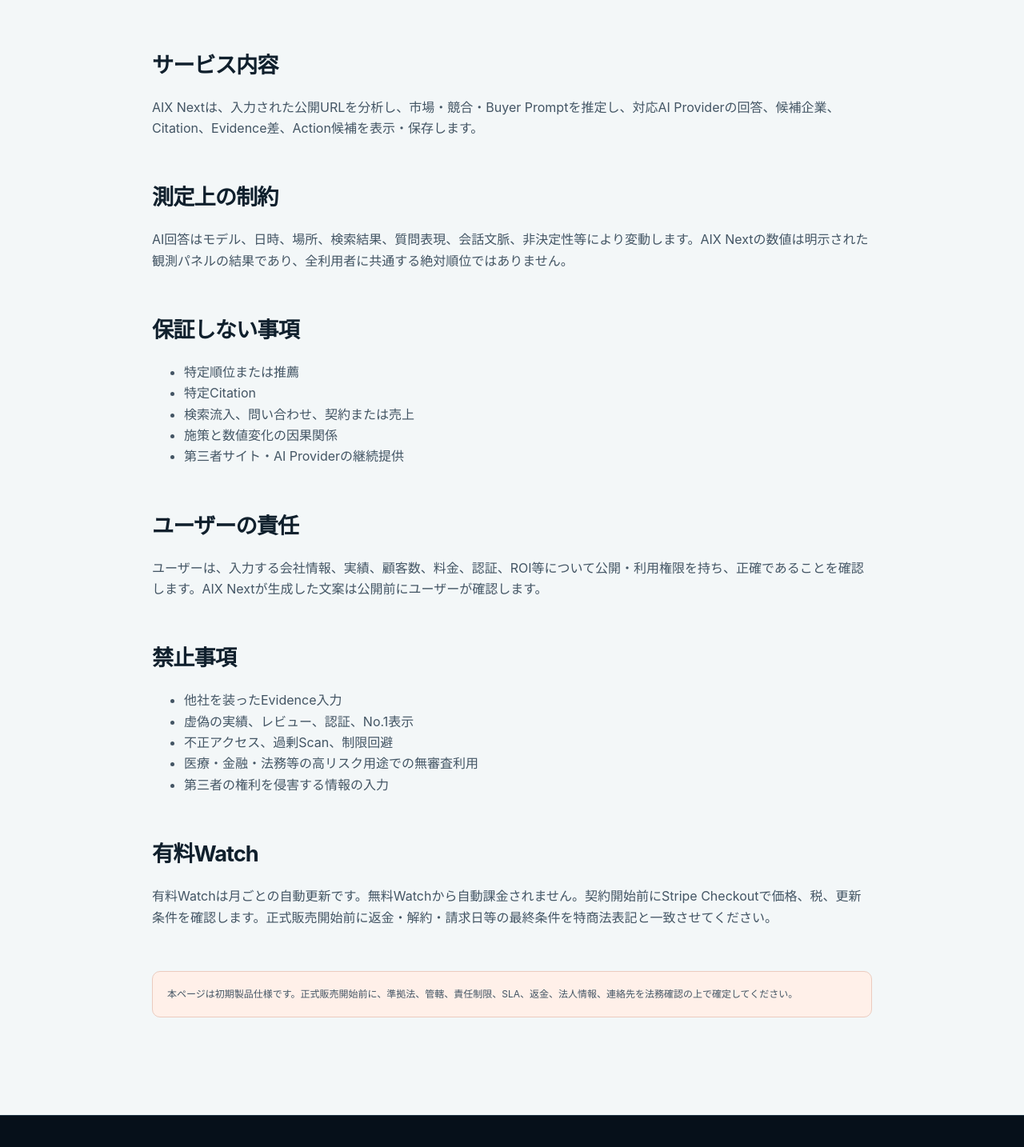
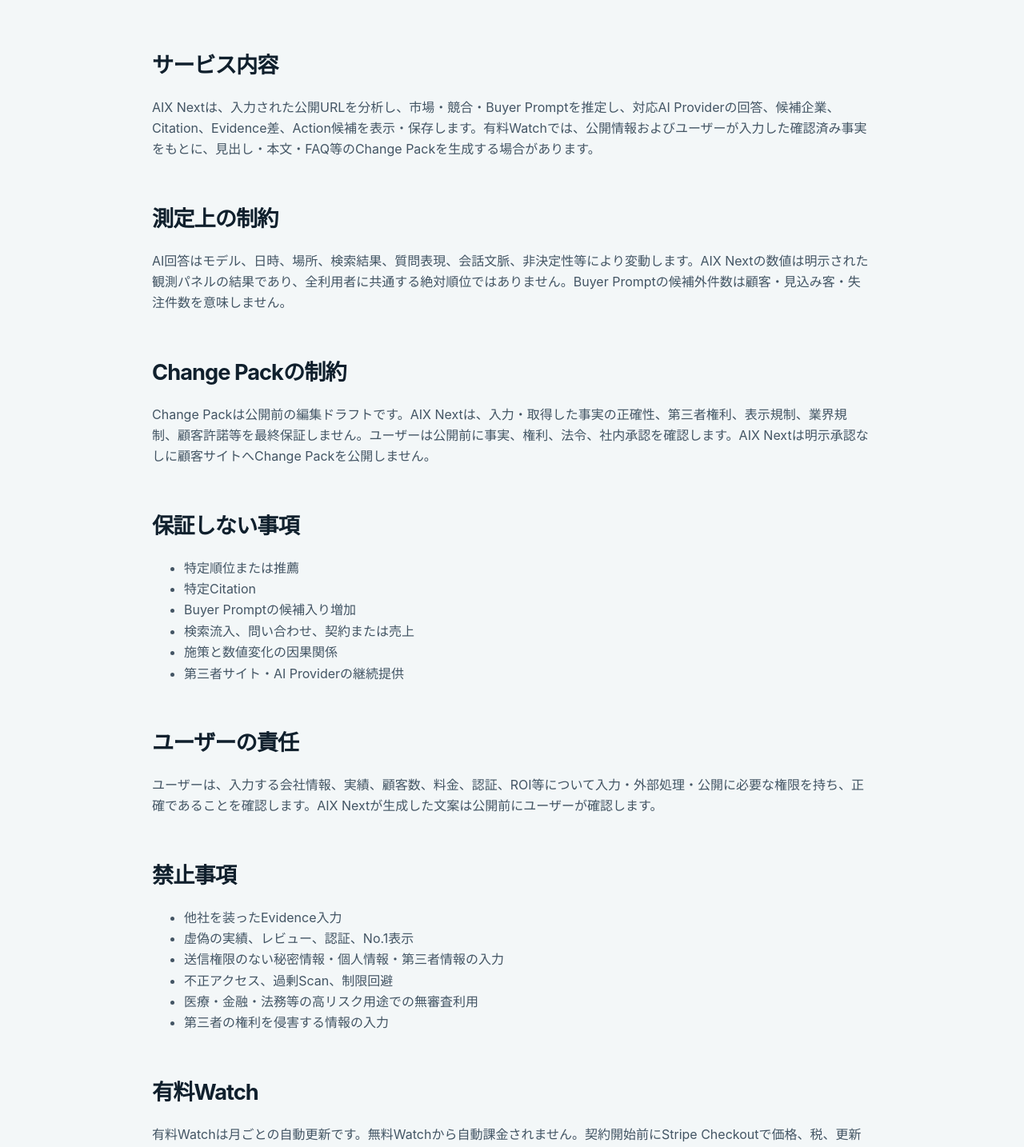
Before and after one commit to salve-de/AIX-next, a Next.js app: page /terms in a window 1280 px wide. Shown: the part 520-1954 px from the top of the page at 80% size. Built offline with nearby package versions, Linux system fonts and the light colour scheme; no server answers.

Commit message:
align terms with change pack execution model

```diff
--- a/app/terms/page.tsx
+++ b/app/terms/page.tsx
@@ -1,13 +1,14 @@
 import { MarketingShell } from "@/components/marketing-shell";
 
 export default function TermsPage() {
-  return <MarketingShell eyebrow="TERMS" title="観測値を、保証と混同しないための条件。" lead="AIX NextはAI回答を継続観測するサービスです。外部AIの順位・推薦・引用・売上を支配または保証するものではありません。">
-    <h2>サービス内容</h2><p>AIX Nextは、入力された公開URLを分析し、市場・競合・Buyer Promptを推定し、対応AI Providerの回答、候補企業、Citation、Evidence差、Action候補を表示・保存します。</p>
-    <h2>測定上の制約</h2><p>AI回答はモデル、日時、場所、検索結果、質問表現、会話文脈、非決定性等により変動します。AIX Nextの数値は明示された観測パネルの結果であり、全利用者に共通する絶対順位ではありません。</p>
-    <h2>保証しない事項</h2><ul><li>特定順位または推薦</li><li>特定Citation</li><li>検索流入、問い合わせ、契約または売上</li><li>施策と数値変化の因果関係</li><li>第三者サイト・AI Providerの継続提供</li></ul>
-    <h2>ユーザーの責任</h2><p>ユーザーは、入力する会社情報、実績、顧客数、料金、認証、ROI等について公開・利用権限を持ち、正確であることを確認します。AIX Nextが生成した文案は公開前にユーザーが確認します。</p>
-    <h2>禁止事項</h2><ul><li>他社を装ったEvidence入力</li><li>虚偽の実績、レビュー、認証、No.1表示</li><li>不正アクセス、過剰Scan、制限回避</li><li>医療・金融・法務等の高リスク用途での無審査利用</li><li>第三者の権利を侵害する情報の入力</li></ul>
+  return <MarketingShell eyebrow="TERMS" title="観測値と変更案を、保証と混同しないための条件。" lead="AIX NextはAI回答を観測し、改善候補とChange Packを作成するサービスです。外部AIの順位・推薦・引用・問い合わせ・売上を支配または保証するものではありません。">
+    <h2>サービス内容</h2><p>AIX Nextは、入力された公開URLを分析し、市場・競合・Buyer Promptを推定し、対応AI Providerの回答、候補企業、Citation、Evidence差、Action候補を表示・保存します。有料Watchでは、公開情報およびユーザーが入力した確認済み事実をもとに、見出し・本文・FAQ等のChange Packを生成する場合があります。</p>
+    <h2>測定上の制約</h2><p>AI回答はモデル、日時、場所、検索結果、質問表現、会話文脈、非決定性等により変動します。AIX Nextの数値は明示された観測パネルの結果であり、全利用者に共通する絶対順位ではありません。Buyer Promptの候補外件数は顧客・見込み客・失注件数を意味しません。</p>
+    <h2>Change Packの制約</h2><p>Change Packは公開前の編集ドラフトです。AIX Nextは、入力・取得した事実の正確性、第三者権利、表示規制、業界規制、顧客許諾等を最終保証しません。ユーザーは公開前に事実、権利、法令、社内承認を確認します。AIX Nextは明示承認なしに顧客サイトへChange Packを公開しません。</p>
+    <h2>保証しない事項</h2><ul><li>特定順位または推薦</li><li>特定Citation</li><li>Buyer Promptの候補入り増加</li><li>検索流入、問い合わせ、契約または売上</li><li>施策と数値変化の因果関係</li><li>第三者サイト・AI Providerの継続提供</li></ul>
+    <h2>ユーザーの責任</h2><p>ユーザーは、入力する会社情報、実績、顧客数、料金、認証、ROI等について入力・外部処理・公開に必要な権限を持ち、正確であることを確認します。AIX Nextが生成した文案は公開前にユーザーが確認します。</p>
+    <h2>禁止事項</h2><ul><li>他社を装ったEvidence入力</li><li>虚偽の実績、レビュー、認証、No.1表示</li><li>送信権限のない秘密情報・個人情報・第三者情報の入力</li><li>不正アクセス、過剰Scan、制限回避</li><li>医療・金融・法務等の高リスク用途での無審査利用</li><li>第三者の権利を侵害する情報の入力</li></ul>
     <h2>有料Watch</h2><p>有料Watchは月ごとの自動更新です。無料Watchから自動課金されません。契約開始前にStripe Checkoutで価格、税、更新条件を確認します。正式販売開始前に返金・解約・請求日等の最終条件を特商法表記と一致させてください。</p>
-    <p className="document-note">本ページは初期製品仕様です。正式販売開始前に、準拠法、管轄、責任制限、SLA、返金、法人情報、連絡先を法務確認の上で確定してください。</p>
+    <p className="document-note">本ページは初期製品仕様です。正式販売開始前に、準拠法、管轄、責任制限、SLA、返金、法人情報、連絡先、AI Providerへのデータ送信条件を法務確認の上で確定してください。</p>
   </MarketingShell>;
 }
```
